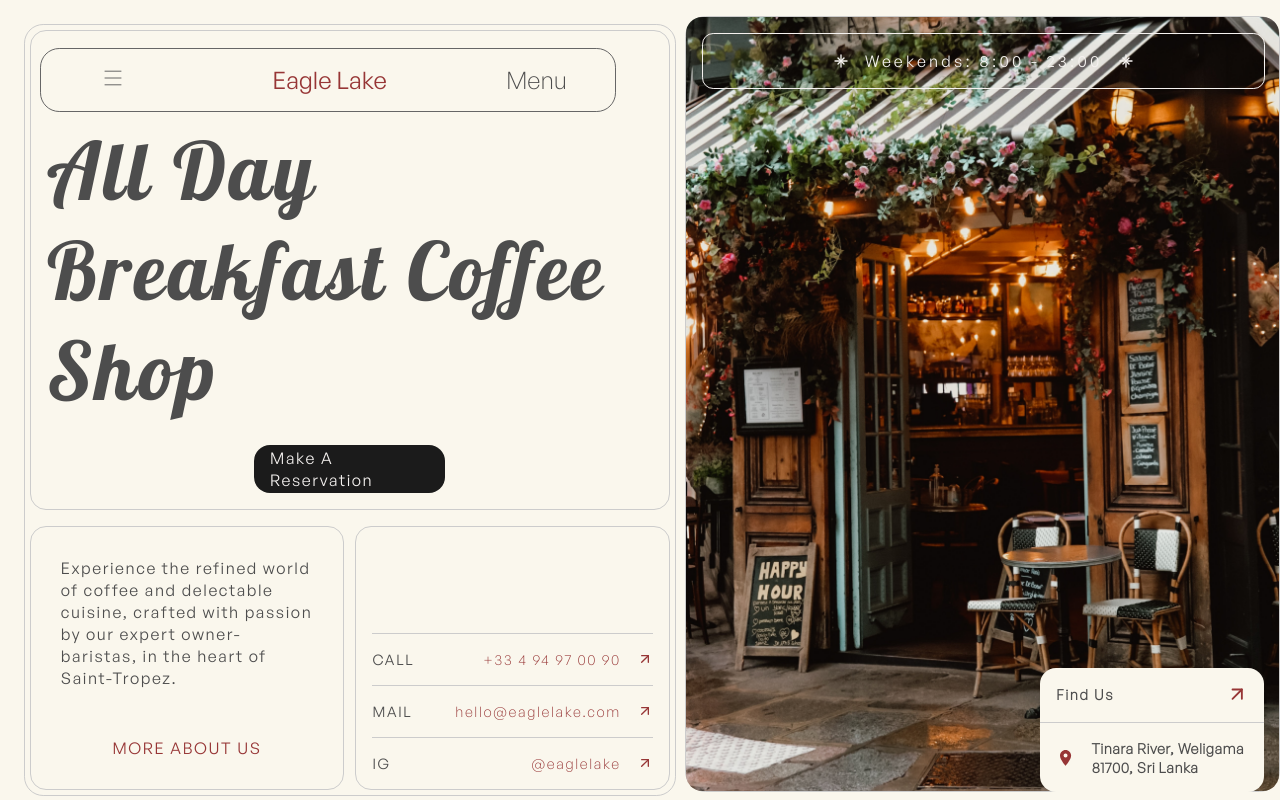
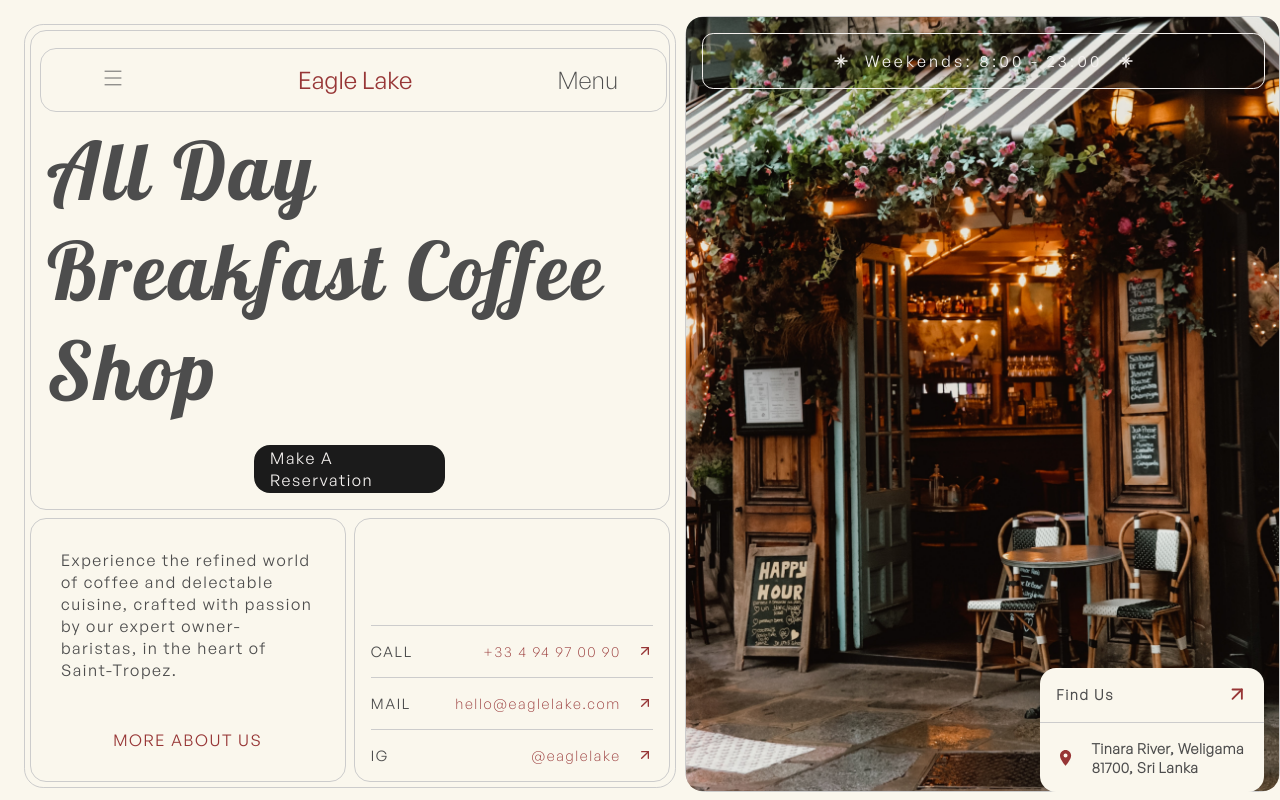
Before and after one commit to shehabwaleedd/eagle-lake, a React (Create React App) app: page / in a window 1280 px wide. Shown: the top 800 px of the page. Built offline with nearby package versions, Linux system fonts and the light colour scheme; no server answers.

Commit message:
fixed minor component's colors and position

```diff
--- a/src/App.css
+++ b/src/App.css
@@ -11,6 +11,9 @@
   --container-color: #f5f2f0;
   --accent-color-darker: #244224;
   --border-color: hsl(var(--hue), var(--sat), 80%);
+  --box-shadow: -4px 2px 20px 1px rgba(125, 57, 57, 0.05);
+	--webkit-shadow: -4px 6px 31px 0px rgba(93, 110, 96, 0.6);
+	--moz-box-shadow: -4px 6px 31px 0px rgba(93, 110, 96, 0.6);
   --nav-overlay-color: #1b1b1b;
   --accent-color: #973636;
   --accent: var(--pink);
--- a/src/App.js
+++ b/src/App.js
@@ -1,18 +1,17 @@
 import './App.css';
-
 import { Route, Routes, useLocation } from 'react-router-dom';
 import { AnimatePresence } from 'framer-motion';
 import ScrollUp from './components/scrollUp/ScrollUp';
-import Navbar from './navbar/Navbar';
 import Home from './pages/home/Home';
-import RightSide from './pages/rightSide/RightSide';
+import { useState } from 'react';
 function App() {
   const location = useLocation();
+  const [navOpen, setNavOpen] = useState(false);
   return (
     <div className="App">
       <AnimatePresence mode='wait'>
         <Routes location={location} key={location.pathname} >
-          <Route path='/' element={<Home />} />
+          <Route path='/' element={<Home navOpen={navOpen} setNavOpen={setNavOpen}/>} />
         </Routes>
       </AnimatePresence>
       <ScrollUp />
--- a/src/components/scrollUp/ScrollUp.css
+++ b/src/components/scrollUp/ScrollUp.css
@@ -1,12 +1,13 @@
 .scroll-up {
     position: fixed;
     bottom: 3rem;
-    right: 2rem;
+    left: 2rem;
     margin: 1rem;
     border-radius: 50%;
-    background-color: var(--container-color);
+    background-color: var(--background-color);
     color: var(--accent-color);
     box-shadow: var(--box-shadow);
+    border: 0.2px solid var(--border-color);
     cursor: pointer;
     transition: all 2s cubic-bezier(0.16, 1, 0.3, 1 );
     z-index: 99999999;
@@ -18,11 +19,12 @@
     transform: translateY(-2px);
     background-color: var(--accent-color);
     color: var(--container-color);
+    border: none;
     transition: all 2s cubic-bezier(0.16, 1, 0.3, 1 );
 }
 
 .home__scroll-up  {
     font-size: 2rem;
     font-weight: bolder;
-    padding: 12.8px;
+    padding: 0.3rem 0.8rem;
 }
--- a/src/components/scrollUp/ScrollUp.jsx
+++ b/src/components/scrollUp/ScrollUp.jsx
@@ -38,7 +38,7 @@ const ScrollUp = () => {
     transition={{ duration: 0.2 }}
     >
       <div className="home__scroll-up" onClick={scrollToTop}>
-        <FaArrowUp style={{fontSize: "1.8rem"}}/>
+        <FaArrowUp style={{fontSize: "1.8rem", marginTop: "0.4rem"}}/>
       </div>
     </motion.div>
   );
--- a/src/navbar/Navbar.css
+++ b/src/navbar/Navbar.css
@@ -2,13 +2,14 @@
     position: fixed;
     top: 2rem;
     left: 1.5rem;
-    width: 45%;
+    width: 49%;
     height: 4rem;
     z-index: 1000;
     transition: background-color 400ms;
     margin: 1rem;
-    border-radius: 1.2rem;
-    border: 0.5px solid var(--text-color);
+    border-radius: 1rem;
+    border: 0.7px solid var(--border-color);
+    background-color: var(--background-color);
 }
 
 .nav__container {
--- a/src/pages/home/leftSide/Intro/Intro.css
+++ b/src/pages/home/leftSide/Intro/Intro.css
@@ -11,7 +11,7 @@
     align-items: center;
     width: 100%;
     height: 100%;
-    gap: 1rem;
+    gap: 0.5rem;
 }
 
 .intro__bottom {
@@ -23,5 +23,5 @@
     border-radius: 1rem;
     position: relative;
     bottom: 0;
-    gap: 0.7rem;
+    gap: 0.5rem;
 }
--- a/src/pages/home/leftSide/Intro/upperBox/UpperBox.css
+++ b/src/pages/home/leftSide/Intro/upperBox/UpperBox.css
@@ -20,7 +20,7 @@
     align-items: center;
     width: 100%;
     height: 100%;
-    gap: 4em;
+    gap: 2em;
 }
 
 .upperBox__container h1 {
```
